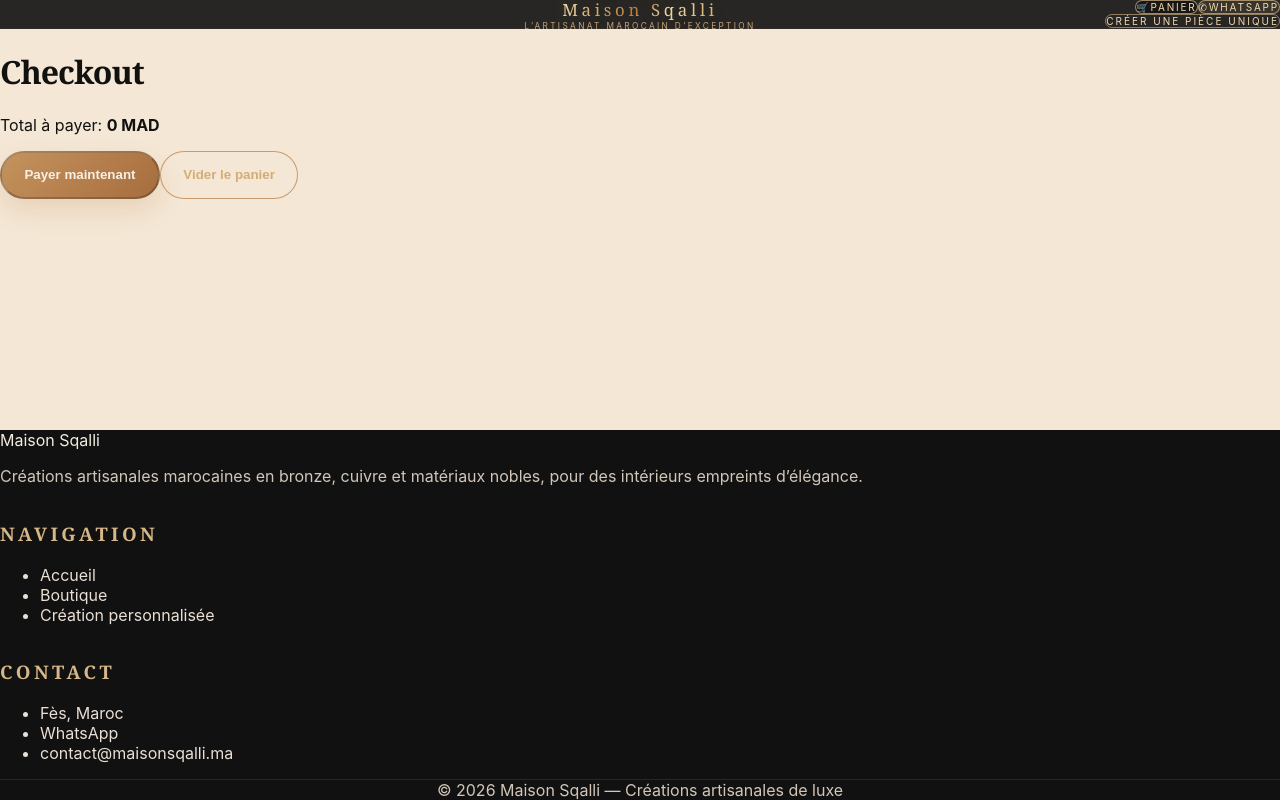
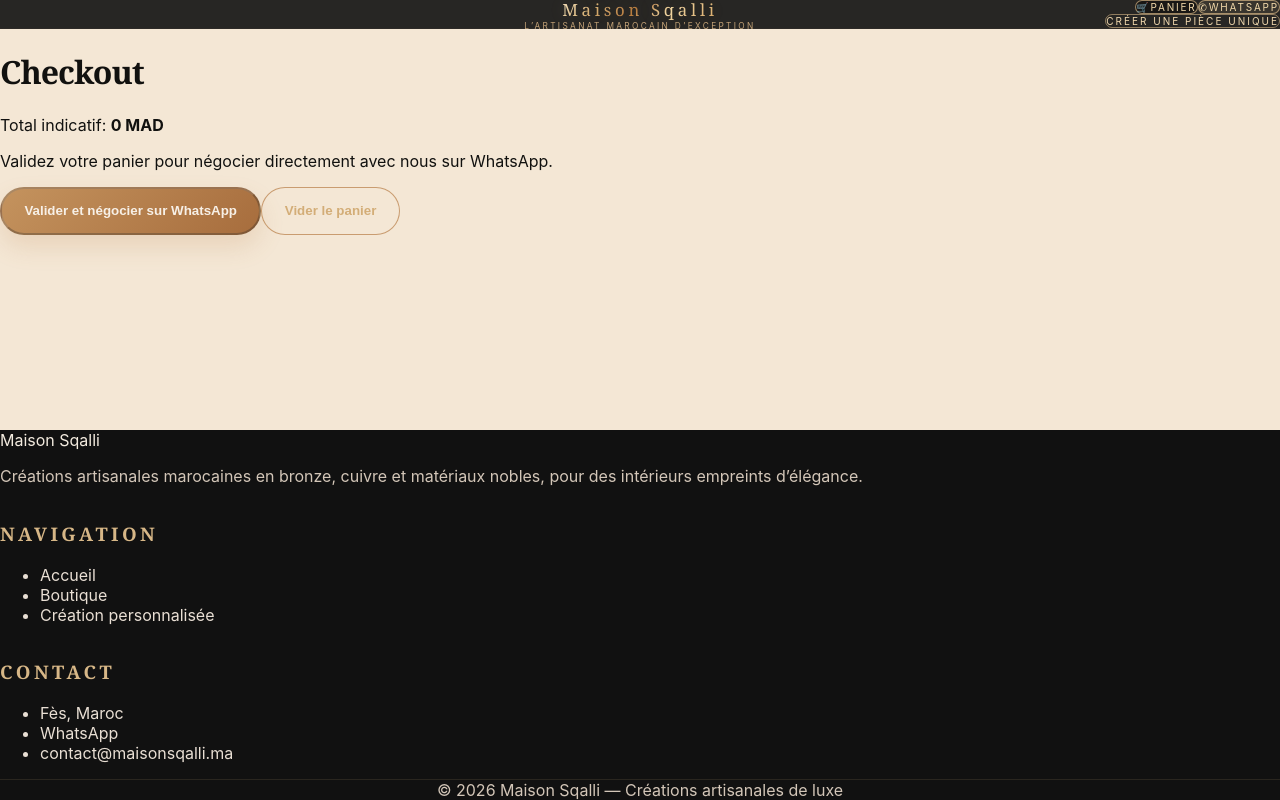
Before and after one commit to hsqallihoussaini-jpg/fes-lampe, a Next.js app: page /checkout in a window 1280 px wide. Built offline with nearby package versions, Linux system fonts and the light colour scheme.

Commit message:
Redirect cart validation to WhatsApp negotiation
Co-authored-by: Copilot <223556219+Copilot@users.noreply.github.com>

```diff
--- /dev/null
+++ b/src/pages/api/whatsapp.ts
@@ -0,0 +1,33 @@
+import type { NextApiRequest, NextApiResponse } from 'next'
+import { defaultWhatsappNumber } from '../../lib/catalog'
+import { getSupabaseServerClient } from '../../lib/supabaseServer'
+
+function isMissingTable(error: { code?: string; message?: string }) {
+  return error.code === 'PGRST205' || error.message?.includes('Could not find the table')
+}
+
+export default async function handler(req: NextApiRequest, res: NextApiResponse) {
+  if (req.method !== 'GET') {
+    res.setHeader('Allow', 'GET')
+    return res.status(405).json({ error: 'Method not allowed' })
+  }
+
+  const fallback = process.env.NEXT_PUBLIC_WHATSAPP_NUMBER || defaultWhatsappNumber
+  const supabase = getSupabaseServerClient()
+  if (!supabase) return res.status(200).json({ whatsappNumber: fallback })
+
+  const { data, error } = await supabase
+    .from('SiteSetting')
+    .select('value')
+    .eq('key', 'whatsappNumber')
+    .maybeSingle()
+
+  if (error && !isMissingTable(error)) {
+    console.error('WhatsApp setting lookup failed', error)
+    return res.status(500).json({ error: 'Impossible de récupérer le numéro WhatsApp.' })
+  }
+
+  return res.status(200).json({
+    whatsappNumber: data?.value || fallback,
+  })
+}
--- a/src/pages/checkout.tsx
+++ b/src/pages/checkout.tsx
@@ -6,31 +6,45 @@ export default function Checkout(){
   const total = items.reduce((s, it) => s + it.price * it.quantity, 0)
   const [loading, setLoading] = useState(false)
 
-  async function handlePay(){
+  async function handleWhatsApp(){
     setLoading(true)
     try{
-      const res = await fetch('/api/checkout/session', { method: 'POST', headers: { 'Content-Type': 'application/json' }, body: JSON.stringify({ items }) })
-      if(!res.ok){ setLoading(false); alert('Erreur lors de la création de la session'); return }
-      const { sessionId, url } = await res.json()
-
-      if(url){
-        window.location.href = url
-        return
+      const response = await fetch('/api/whatsapp')
+      if (!response.ok) {
+        const data = await response.json().catch(() => null)
+        throw new Error(data?.error || 'Impossible de récupérer le numéro WhatsApp.')
       }
 
-      alert(sessionId ? 'Session Stripe créée sans URL de redirection.' : 'Erreur Stripe')
-    }catch(e:any){
+      const { whatsappNumber } = await response.json()
+      const lines = items.map((item) => `- ${item.title} x${item.quantity} : ${item.price * item.quantity} MAD`)
+      const message = [
+        'Bonjour, je souhaite négocier le prix de ma commande.',
+        '',
+        'Produits :',
+        ...lines,
+        '',
+        `Total indicatif : ${total} MAD`,
+        `Lien : ${window.location.origin}/shop`,
+        '',
+        'Merci de me confirmer le prix et la disponibilité.',
+      ].join('\n')
+
+      clear()
+      window.location.href = `https://wa.me/${whatsappNumber}?text=${encodeURIComponent(message)}`
+    }catch(e){
       console.error(e)
-      alert('Erreur paiement')
-    }finally{ setLoading(false) }
+      alert(e instanceof Error ? e.message : 'Erreur lors de la redirection vers WhatsApp.')
+      setLoading(false)
+    }
   }
 
   return (
     <div className="container mx-auto px-6 py-12">
       <h1 className="text-2xl mb-6">Checkout</h1>
-      <p className="mb-4">Total à payer: <strong>{total} MAD</strong></p>
+      <p className="mb-4">Total indicatif: <strong>{total} MAD</strong></p>
+      <p className="mb-4 text-sm text-gray-600">Validez votre panier pour négocier directement avec nous sur WhatsApp.</p>
       <div className="flex gap-3">
-        <button onClick={handlePay} disabled={loading || items.length===0} className="btn-primary">{loading ? 'Redirection…' : 'Payer maintenant'}</button>
+        <button onClick={handleWhatsApp} disabled={loading || items.length===0} className="btn-primary">{loading ? 'Redirection…' : 'Valider et négocier sur WhatsApp'}</button>
         <button onClick={() => clear()} className="btn-outline">Vider le panier</button>
       </div>
     </div>
```
